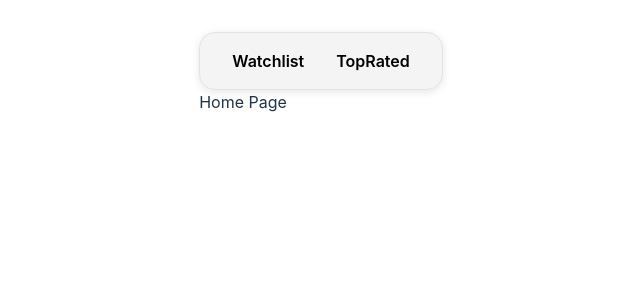
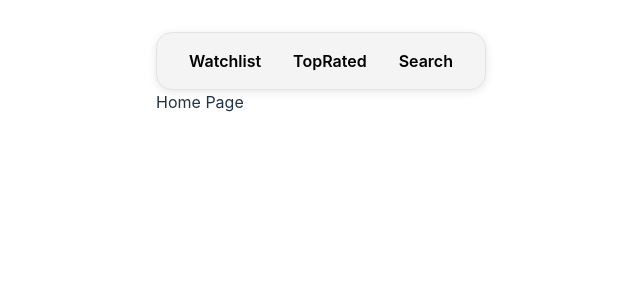
Before and after one commit to mksoofian/my_movies_spa, a React (Vite) app: page / in a window 1280 px wide. Shown: the top 300 px of the page, without its empty margins (319-959 px from the left). Built offline with nearby package versions, Linux system fonts and the light colour scheme.

Commit message:
added Search to nav

```diff
--- a/src/components/nav.tsx
+++ b/src/components/nav.tsx
@@ -6,6 +6,7 @@ function Nav() {
       <nav>
         <Link to={"/watchlist"}>Watchlist</Link>
         <Link to={"/toprated"}>TopRated</Link>
+        <Link to={"/search"}>Search</Link>
       </nav>
     </header>
   );
```
